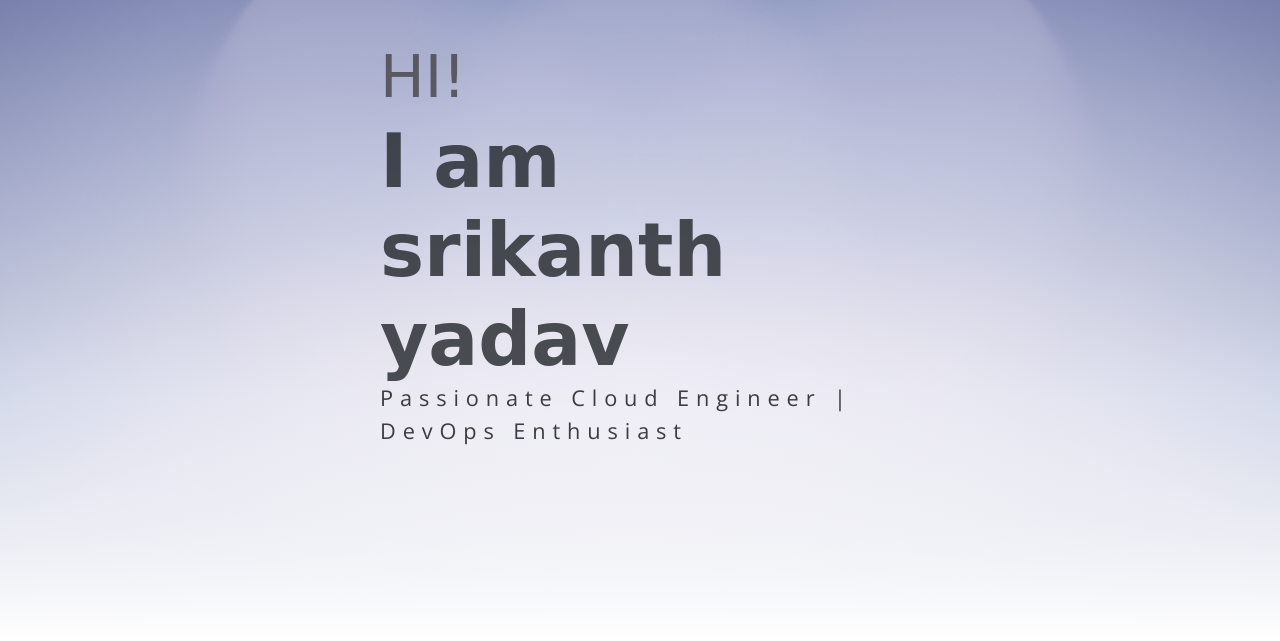
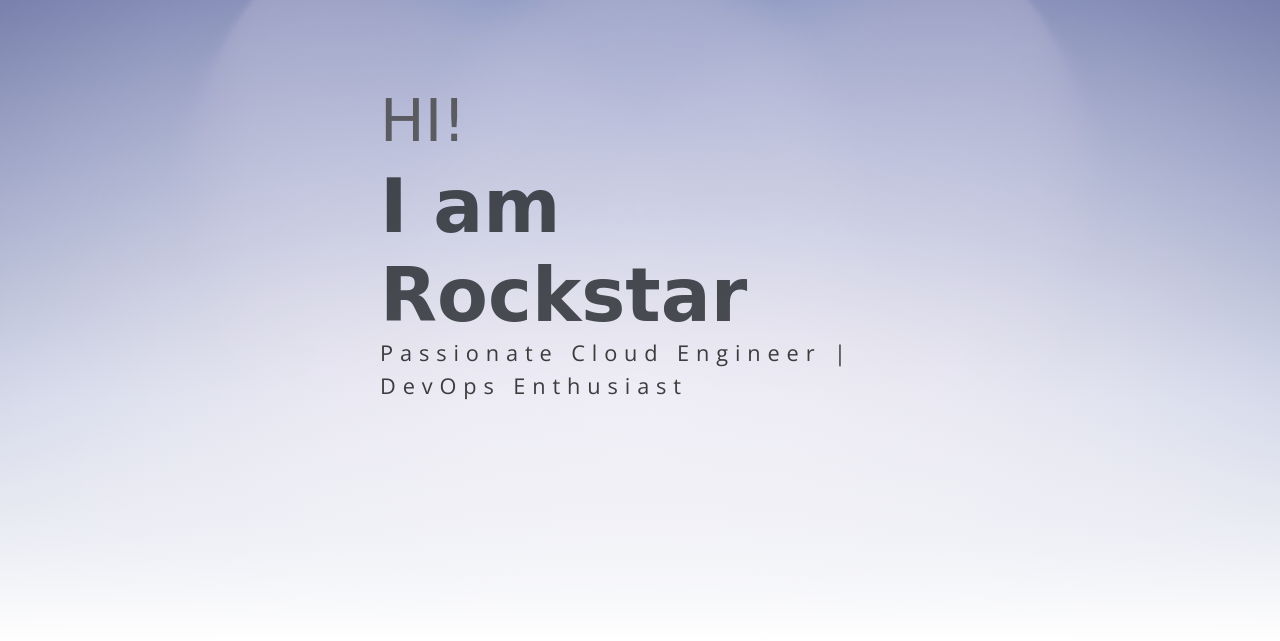
Before and after one commit to Pareshch28/aws_pipeline_appdeploy, a plain HTML site: page index.html in a window 1280 px wide. Shown: the part 156-797 px from the top of the page. Drawn offline with nearby package versions, Linux system fonts and the light colour scheme; a web font is replaced by a local one.

Commit message:
Update index.html

```diff
--- a/index.html
+++ b/index.html
@@ -52,7 +52,7 @@
         <div class="header-content container">
             <h1 class="header-title">
                 <span class="up">HI!</span>
-                <span class="down">I am srikanth yadav </span>
+                <span class="down">I am Rockstar</span>
             </h1>
             <p class="header-subtitle">Passionate Cloud Engineer | DevOps Enthusiast</p>
 
```
